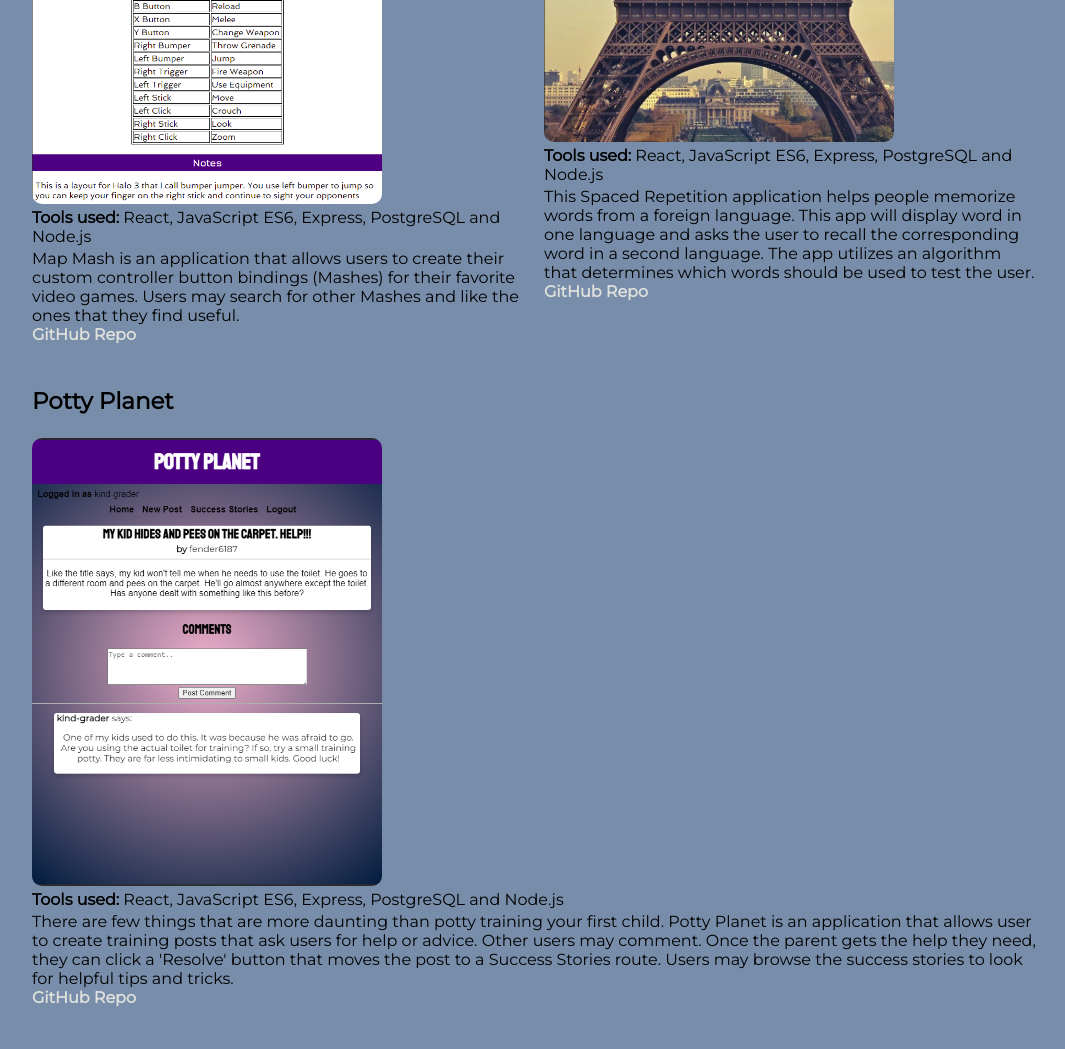
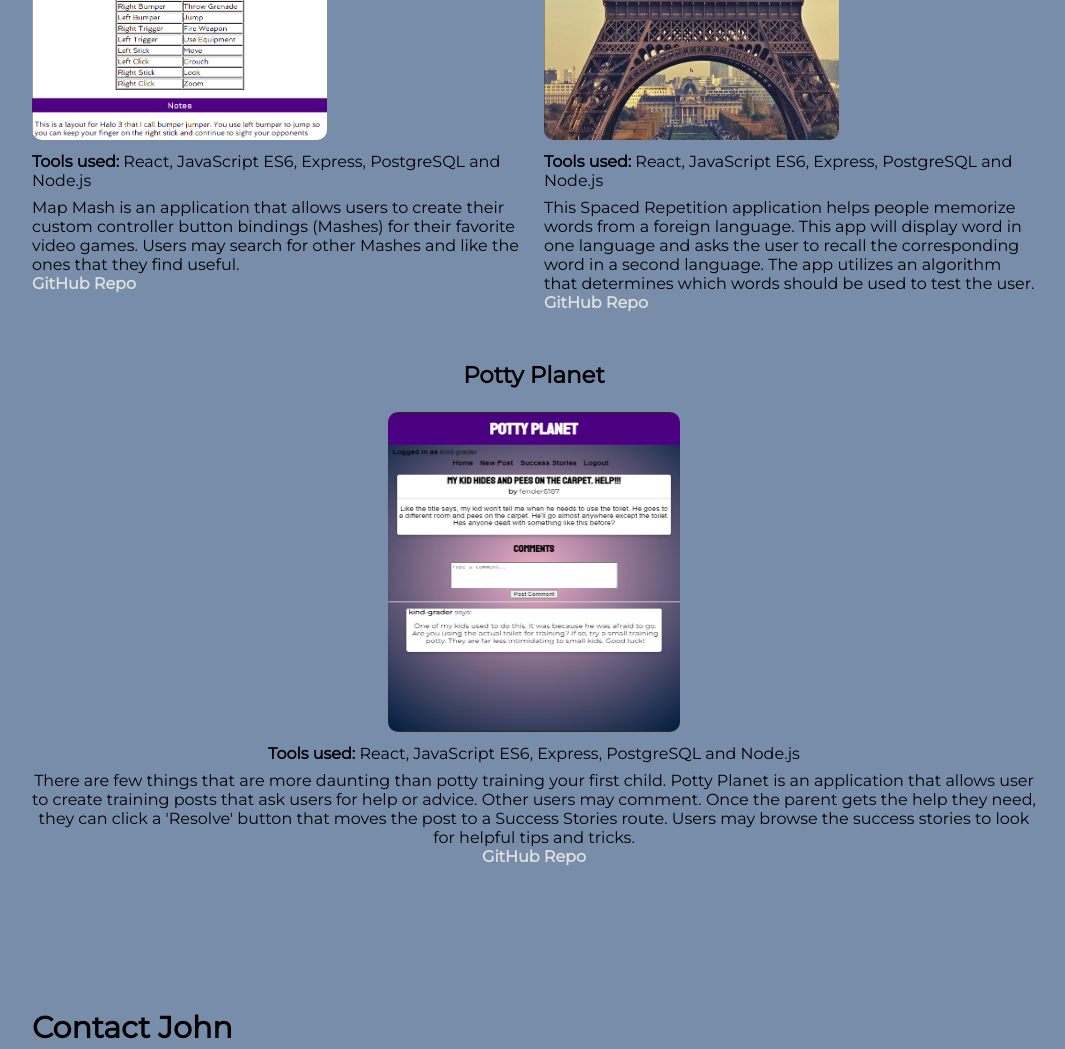
Before and after one commit to johnbdev61/myPortfolio, a plain HTML site: page index.html in a window 1280 px wide. Shown: the part 1660-2709 px from the top of the page, without its empty margins (106-1171 px from the left). Drawn offline with Linux system fonts and the light colour scheme.

Commit message:
fixed images and link

```diff
--- a/index.html
+++ b/index.html
@@ -64,24 +64,25 @@
       <div class="group">
         <div class="item">
           <h3>Map Mash</h3>
-          <a href="https://map-mash.netlify.app/" target="_blank"><img src= "images/Mash.png" alt="Map Mash"></a>
-          <p class='tools'><b>Tools used: </b>React, JavaScript ES6, Express, PostgreSQL and Node.js</p>
+          <a href="https://map-mash.netlify.app/" target="_blank"><img class="project-img" src= "images/Mash.png" alt="Map Mash"></a>
+          <p class='tools tools-dsk'><b>Tools used: </b>React, JavaScript ES6, Express, PostgreSQL and Node.js</p>
           <p>Map Mash is an application that allows users to create their custom controller button bindings (Mashes) for their favorite video games. Users may search for other Mashes and like the ones that they find useful.</p>
           <b><a href="https://github.com/johnbdev61/mapmash-client" target="_blank">GitHub Repo</a></b>
         </div>
         <div class="item">
           <h3>Spaced Repetition</h3>
-          <a href="https://spaced-repetition-client-git-master.johnbdev61.vercel.app/register" target="_blank"><img src= "images/spacedRep.png" alt="Spaced Repetition"></a>
-          <p class='tools'><b>Tools used: </b>React, JavaScript ES6, Express, PostgreSQL and Node.js</p>
+          <a class="project-img" href="https://spaced-repetition-client-git-master.johnbdev61.vercel.app/register" target="_blank"><img class="project-img" src= "images/spacedRep.png" alt="Spaced Repetition"></a>
+          <p class='tools tools-dsk'><b>Tools used: </b>React, JavaScript ES6, Express, PostgreSQL and Node.js</p>
           <p>This Spaced Repetition application helps people memorize words from a foreign language. This app will display word in one language and asks the user to recall the corresponding word in a second language. The app utilizes an algorithm that determines which words should be used to test the user.</p>
           <b><a href="https://github.com/johnbdev61/spaced-repetition-client" target="_blank">GitHub Repo</a></b>
         </div>
       </div>
       <div class="group">
-        <div class="item">
+        <div class="item center">
           <h3>Potty Planet</h3>
-          <a href="potty-planet-client.vercel.app" target="_blank"><img src= "images/PottyPlanet.png" alt="Potty Planet"></a>
-          <p class='tools tools-dsk'><b>Tools used: </b>React, JavaScript ES6, Express, PostgreSQL and Node.js</p>
+          <a href="https://potty-planet-client.vercel.app
+" target="_blank"><img class="potty-img" src= "images/PottyPlanet.png" alt="Potty Planet"></a>
+          <p class="tools tools-dsk"><b>Tools used: </b>React, JavaScript ES6, Express, PostgreSQL and Node.js</p>
           <p>There are few things that are more daunting than potty training your first child. Potty Planet is an application that allows user to create training posts that ask users for help or advice. Other users may comment. Once the parent gets the help they need, they can click a 'Resolve' button that moves the post to a Success Stories route. Users may browse the success stories to look for helpful tips and tricks.</p>
           <b><a href="https://github.com/johnbdev61/potty-planet-client" target="_blank">GitHub Repo</a></b>
         </div>
--- a/style.css
+++ b/style.css
@@ -170,7 +170,21 @@ main img {
   }
 
   .tools-dsk {
-  padding-bottom: 3px;
+  padding-top: 8px;
+  padding-bottom: 8px;
+  }
+
+  .project-img {
+    width: 60%;
+    height: 60%;
+  }
+  .potty-img {
+    width: 29%;
+    height: 55%;
+  }
+  .center {
+    text-align: center;
+    padding-top: 25px;
   }
 }
 
```
